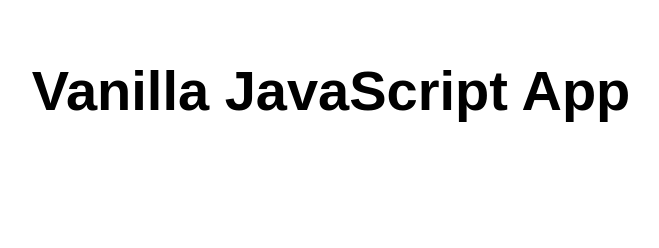
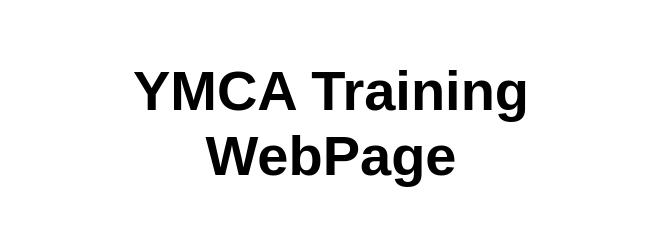
Before and after one commit to aroraamit21/static-web-app, a website: page src/index.html in a window 1280 px wide. Shown: the whole page, without its empty margins (309-968 px from the left). Drawn offline with Linux system fonts and the light colour scheme.

Commit message:
Update index.html

```diff
--- a/src/index.html
+++ b/src/index.html
@@ -5,12 +5,12 @@
   <meta charset="UTF-8">
   <meta name="viewport" content="width=device-width, initial-scale=1.0">
   <link rel="stylesheet" href="styles.css">
-  <title>Vanilla JavaScript App</title>
+  <title>Training Webpage</title>
 </head>
 
 <body>
   <main>
-    <h1>Vanilla JavaScript App</h1>
+    <h1>YMCA Training WebPage</h1>
   </main>
 </body>
 
```
